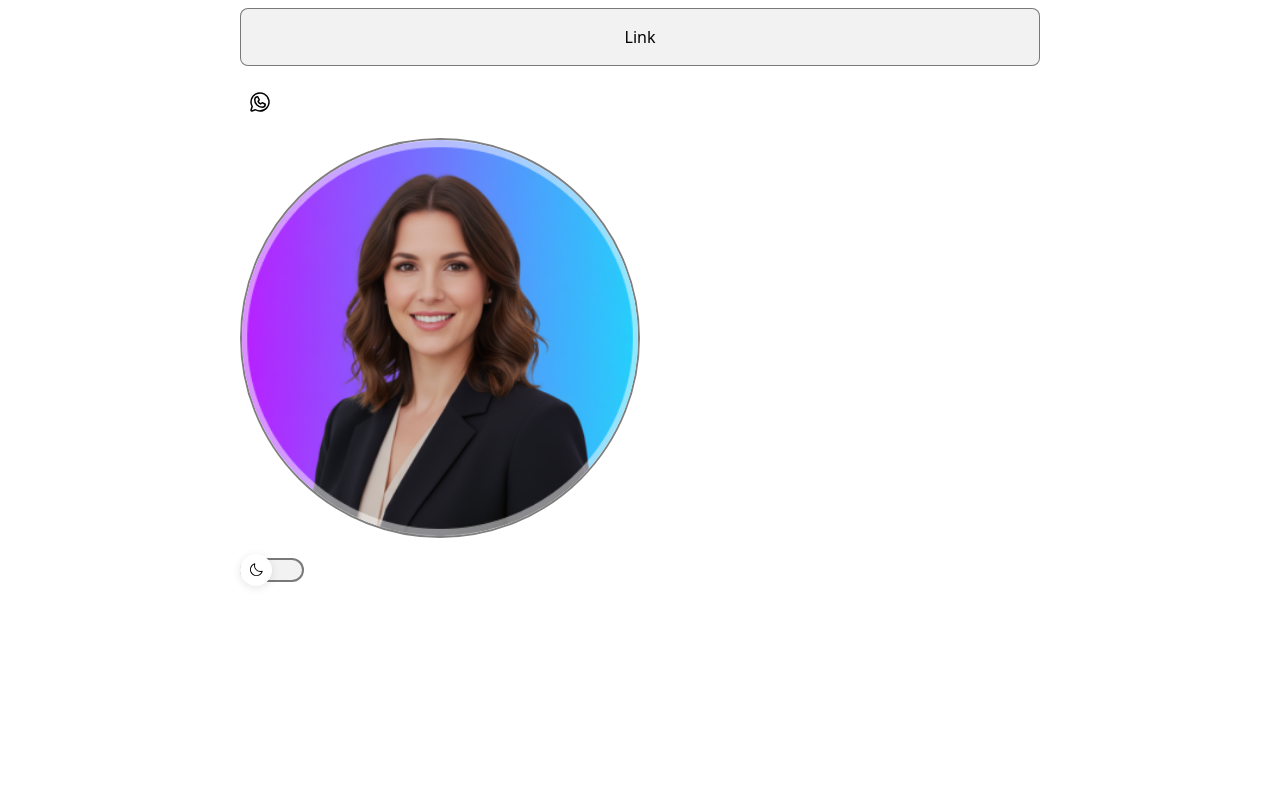
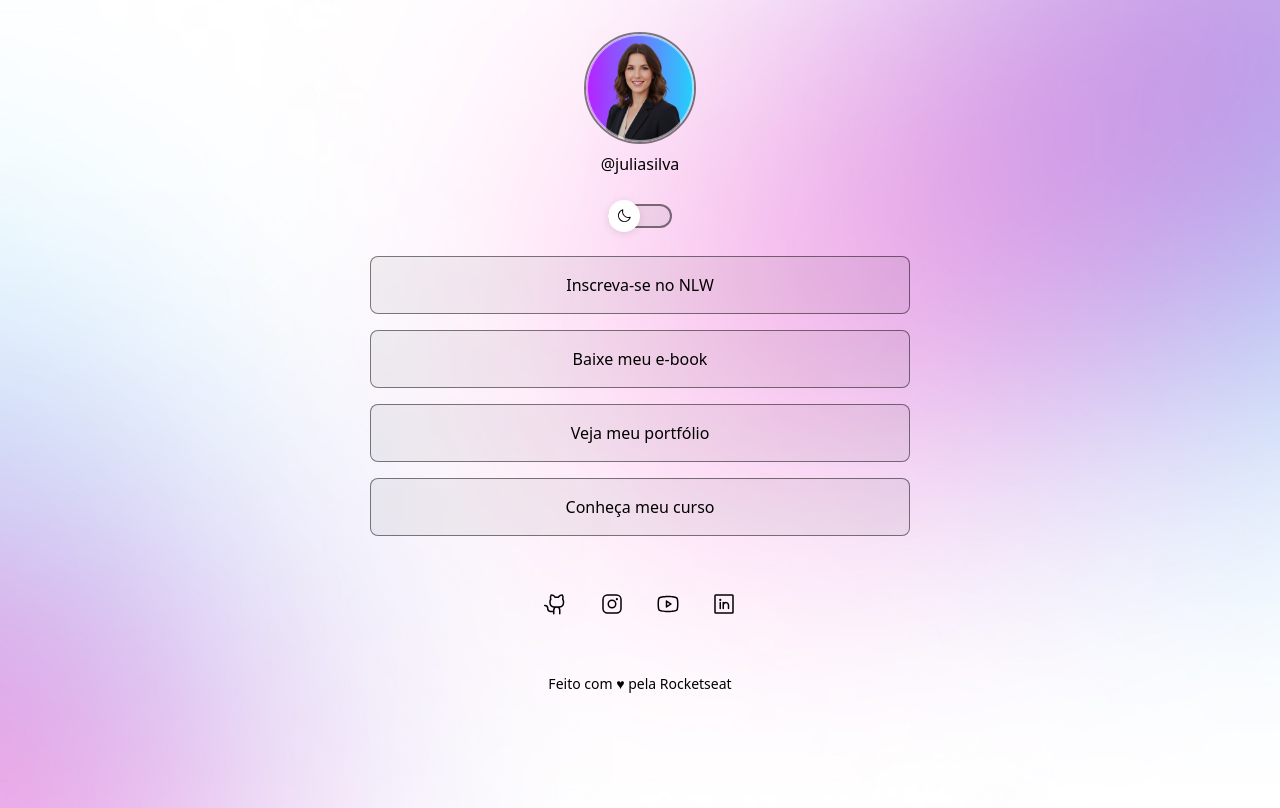
Before and after one commit to SenaGust/price-traker, a Next.js app: page / in a window 1280 px wide. Built offline with nearby package versions, Linux system fonts and the light colour scheme.

Commit message:
added page content

```diff
--- a/src/app/globals.css
+++ b/src/app/globals.css
@@ -14,7 +14,7 @@
 }
 
 @media (prefers-color-scheme: dark) {
-  /* :root {
+  :root {
     --color-base: 255, 255, 255;
     --color-primary: #fff;
     --color-inverted-primary: #000;
@@ -25,7 +25,7 @@
     --color-surface-hover: rgb(var(--color-base) / 5%);
 
     --color-highlight: rgb(var(--color-base) / 20%);
-  } */
+  }
 }
 
 @theme static {
--- a/src/app/layout.tsx
+++ b/src/app/layout.tsx
@@ -1,6 +1,7 @@
 import type { Metadata } from "next";
 import { Inter, Inter_Tight } from "next/font/google";
 import "./globals.css";
+import { twMerge } from "tailwind-merge";
 
 const geistSans = Inter({
   variable: "--font-geist-sans",
@@ -25,7 +26,11 @@ export default function RootLayout({
   return (
     <html lang="en">
       <body
-        className={`${geistSans.variable} ${geistMono.variable} antialiased`}
+        className={twMerge(
+          `${geistSans.variable} ${geistMono.variable} antialiased`,
+          "bg-[url(/light-bg-mobile.png)] lg:bg-[url(/light-bg-desktop.png)] bg-cover bg-center",
+          "dark:bg-[url(/dark-bg-mobile.png)] dark:lg:bg-[url(/dark-bg-desktop.png)] bg-cover bg-center"
+        )}
       >
         {children}
       </body>
--- a/src/app/page.tsx
+++ b/src/app/page.tsx
@@ -3,17 +3,39 @@ import { Button } from "@/components/common/button";
 import { SocialLink } from "@/components/common/social-link";
 import { SocialLinkEnum } from "@/components/common/social-link/types";
 import { Switch } from "@/components/common/switch/switch";
+import { twMerge } from "tailwind-merge";
 
 export default async function Home() {
   return (
-    <div className="flex flex-col gap-4 w-[800px] mx-auto my-2 justify-center">
-      <Button>Link</Button>
+    <div
+      className={twMerge("flex flex-col w-147 mx-auto my-2 h-fit items-center")}
+    >
+      <header className="flex flex-col py-6 items-center gap-2 w-fit">
+        <Avatar />
+        <h1 className="text-md text-primary">@juliasilva</h1>
+      </header>
 
-      <SocialLink socialLink={SocialLinkEnum.Whatsapp} />
+      <section>
+        <Switch />
+      </section>
 
-      <Avatar />
+      <main className="flex p-6 flex-col gap-4 w-full">
+        <Button>Inscreva-se no NLW</Button>
+        <Button>Baixe meu e-book</Button>
+        <Button>Veja meu portfólio</Button>
+        <Button>Conheça meu curso</Button>
+      </main>
 
-      <Switch />
+      <section className="flex p-6 gap-4 flex-row items-center">
+        <SocialLink socialLink={SocialLinkEnum.GitHub} />
+        <SocialLink socialLink={SocialLinkEnum.Instagram} />
+        <SocialLink socialLink={SocialLinkEnum.Youtube} />
+        <SocialLink socialLink={SocialLinkEnum.LinkedIn} />
+      </section>
+
+      <footer className="text-sm text-primary p-6">
+        Feito com ♥ pela Rocketseat
+      </footer>
     </div>
   );
 }
--- a/src/components/common/avatar/avatar.tsx
+++ b/src/components/common/avatar/avatar.tsx
@@ -5,11 +5,11 @@ export function Avatar() {
     <Image
       src="/avatar.png"
       alt="avatar"
-      width={400}
-      height={400}
+      width={112}
+      height={112}
       quality={100}
       priority
-      className="size-100 object-cover rounded-full border-solid border-stroke border-2"
+      className="size-28 object-cover rounded-full border-solid border-stroke border-2"
     />
   );
 }
```
